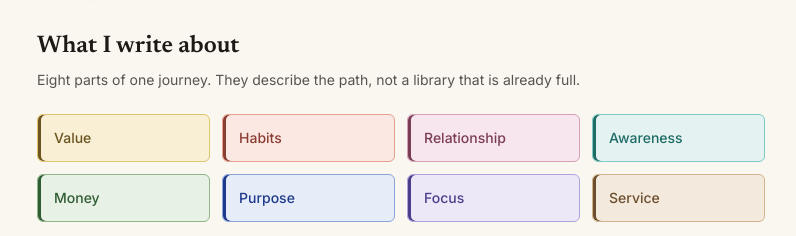
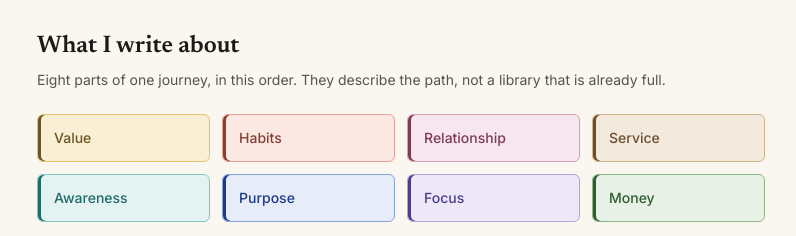
Before and after one commit to innocent-yeboah/offervaluewithinnocent, a Next.js app: page / in a window 1280 px wide. Shown: the part 564-800 px from the top of the page, without its empty margins (239-1035 px from the left). Built offline with nearby package versions, Linux system fonts and the light colour scheme; no server answers; the database is empty.

Commit message:
Put the eight journeys in the order Innocent walks them, with money last.
Co-authored-by: Cursor <cursoragent@cursor.com>

```diff
--- a/app/page.tsx
+++ b/app/page.tsx
@@ -33,7 +33,8 @@ export default async function HomePage() {
           What I write about
         </h2>
         <p className="mt-2 text-sm text-muted">
-          Eight parts of one journey. They describe the path, not a library that is already full.
+          Eight parts of one journey, in this order. They describe the path, not a library that is
+          already full.
         </p>
         <ul className="mt-6 grid grid-cols-2 gap-3 sm:grid-cols-4">
           {themes.map((theme) => (
--- a/lib/site.ts
+++ b/lib/site.ts
@@ -18,11 +18,11 @@ export const themes = [
   { slug: "value", label: "Value" },
   { slug: "habits", label: "Habits" },
   { slug: "relationship", label: "Relationship" },
+  { slug: "service", label: "Service" },
   { slug: "awareness", label: "Awareness" },
-  { slug: "money", label: "Money" },
   { slug: "purpose", label: "Purpose" },
   { slug: "focus", label: "Focus" },
-  { slug: "service", label: "Service" },
+  { slug: "money", label: "Money" },
 ] as const;
 
 export type ThemeSlug = (typeof themes)[number]["slug"];
```
